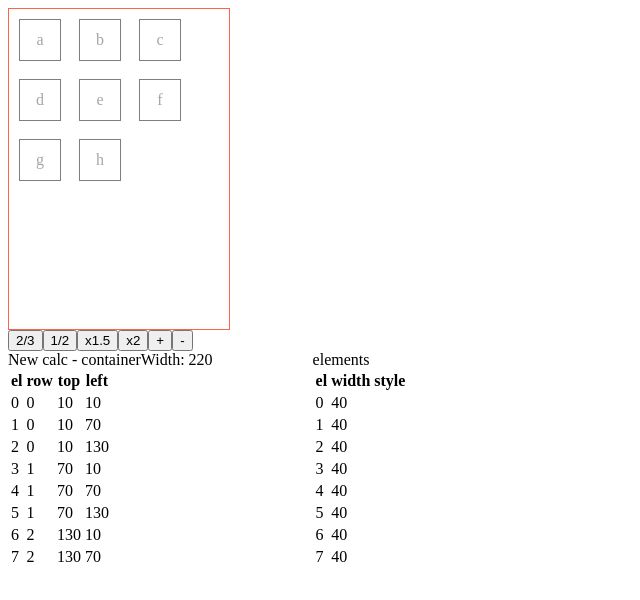
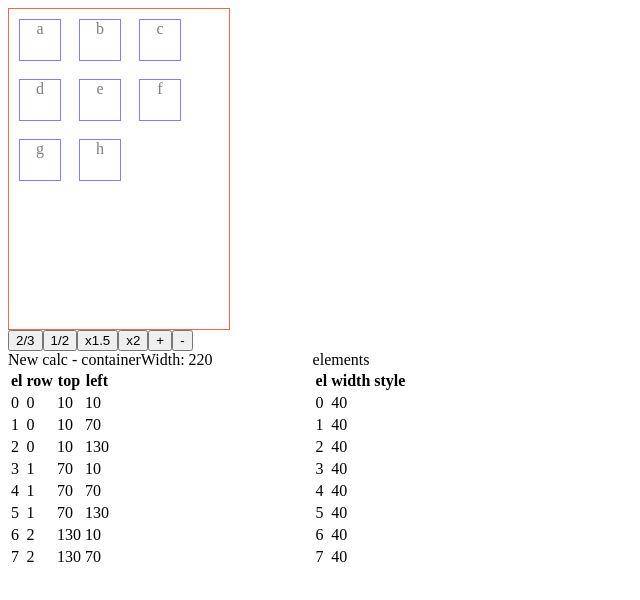
Before and after one commit to mikemajara/react-spring-animated-grid, a React (Create React App) app: page / in a window 1280 px wide. Shown: the top 600 px of the page, without its empty margins (0-640 px from the left). Built offline with nearby package versions, Linux system fonts and the light colour scheme.

Commit message:
first working POC

```diff
--- a/src/App.js
+++ /dev/null
@@ -1,27 +0,0 @@
-import React from "react";
-import Grid from './GridComponent'
-import Item from './ItemComponent'
-
-
-// FIXME -- There is a weird behavior because of bigger boxes than the
-// container width. which makes the grid behave weirdly. Maybe if boxes
-// are wider than container width we always need to jump line.
-export default function App() {
-  return (
-    <div>
-      <Grid>
-        { ["a","b","c","d","e","f","g","h"].map(e =>
-            <Item
-              style={{
-                width: 40,
-                height: 40,
-              }}
-            >
-              {e}
-            </Item>
-          )
-        }
-      </Grid>
-    </div>
-  );
-}
--- /dev/null
+++ b/src/App.tsx
@@ -0,0 +1,53 @@
+import React, { useState } from "react";
+import Grid from './GridComponent'
+import {defaultItemWidth} from './helpers'
+
+export default function App() {
+
+  const toggleItemWidth = (key: string) => {
+    const idx = elements.findIndex(e => e.key === key)
+    if (idx >= 0){
+      elements[idx].size[1](
+        elements[idx].size[0] === defaultItemWidth
+          ? defaultItemWidth * ((Math.floor(Math.random() * 10) % 3) + 2)
+          : defaultItemWidth
+      )
+    }
+  }
+
+  const elements = [
+    { key: "a", size: useState(40) },
+    { key: "b", size: useState(40) },
+    { key: "c", size: useState(40) },
+    { key: "d", size: useState(40) },
+    { key: "e", size: useState(40) },
+    { key: "f", size: useState(40) },
+    { key: "g", size: useState(40) },
+    { key: "h", size: useState(40) },
+  ]
+
+  return (
+    <div>
+      <Grid>
+        { elements.map(item =>
+            <div
+              key={item.key}
+              style={{
+                width: item.size[0],
+                height: 40,
+                border: "1px solid blue",
+                display: "flex",
+                justifyContent: "center"
+              }}
+              onClick={() => {
+                toggleItemWidth(item.key);
+              }}
+            >
+              {item.key}
+            </div>
+          )
+        }
+      </Grid>
+    </div>
+  );
+}
--- a/src/GridComponent.tsx
+++ b/src/GridComponent.tsx
@@ -6,6 +6,7 @@ import React, {
 } from "react";
 // import { useMeasure } from "react-use";
 import { animated, useTransition } from "react-spring";
+import { useMeasure } from "react-use";
 import style from "./grid.module.css";
 import {
   calculateLayout,
@@ -43,15 +44,15 @@ export default function GridComponent(props: any) {
     setContentWidth(contentWidth*factor)
   }
 
-  const toggleItemWidth = (key: string) => {
-    const idx = elements.current.findIndex(e => e.key === key)
-    if (idx >= 0){
-      elements.current[idx].width =
-      elements.current[idx].width === defaultItemWidth
-        ? defaultItemWidth * ((Math.floor(Math.random() * 10) % 3) + 2)
-        : defaultItemWidth
-    }
-  }
+  // const toggleItemWidth = (key: string) => {
+  //   const idx = elements.current.findIndex(e => e.key === key)
+  //   if (idx >= 0){
+  //     elements.current[idx].width =
+  //     elements.current[idx].width === defaultItemWidth
+  //       ? defaultItemWidth * ((Math.floor(Math.random() * 10) % 3) + 2)
+  //       : defaultItemWidth
+  //   }
+  // }
 
   const [clicked, setClicked] = useState(false)
 
@@ -66,11 +67,17 @@ export default function GridComponent(props: any) {
     new Array(elements.current.length)
   )
 
+  const refMeasures = props.children.map(() => {
+    // eslint-disable-next-line react-hooks/rules-of-hooks
+    const [size, {width, height}] = useMeasure()
+    return {size, width, height}
+  })
+
   const gridItems = useMemo(() => {
     console.log(`passing through memo`)
 
     calculateLayout(
-      elements.current,
+      props.children,
       defaultMarginTop,
       defaultMarginRight,
       defaultMarginBottom,
@@ -83,18 +90,18 @@ export default function GridComponent(props: any) {
       }
     })
 
-    let gridItemsCalcs = elements.current.map((item, i) => {
+    let gridItemsCalcs = props.children.map((item: React.ReactElement, i: number) => {
       return {
         ...item,
         top: positions.current[i].top,
         left: positions.current[i].left,
-        width: item.width
+        width: refMeasures[i].width
       }
     })
     return gridItemsCalcs
     // FIXME - Mutating the reference elements.current does not trigger the Memo
     // I need to find the way around triggering this with a clicked flag.
-  }, [contentWidth, clicked])
+  }, [contentWidth, refMeasures.map((e:any) => e.width), clicked])
 
 
 
@@ -104,6 +111,12 @@ export default function GridComponent(props: any) {
     update: ({top, left, width}) => ({top, left, width, opacity: .5}),
     // config: { mass: 5, tension: 500, friction: 200 },
   })
+  // const transitions = useTransition(gridItems, el => el.key, {
+  //   from: ({top, left}) => ({top, left, opacity: 0}),
+  //   enter: ({top, left}) => ({top, left, opacity: .5}),
+  //   update: ({top, left}) => ({top, left, opacity: .5}),
+  //   // config: { mass: 5, tension: 500, friction: 200 },
+  // })
 
   return (
     <div>
@@ -118,29 +131,24 @@ export default function GridComponent(props: any) {
             return (
             <animated.div
               key={item.key}
-              className={style.gridItem}
+              // className={style.gridItem}
               style={{
+                position: "absolute",
                 width,
-                height: defaultItemHeight,
-                // transform: xy.interpolate((x, y) => `translate3d(${y}px,${x}px, 0px)`),
+                height: refMeasures[i].height,
                 top: top?.interpolate(top => `${top}px`),
                 left: left?.interpolate(left => `${left}px`),
                 ...rest
               }}
-              onClick={() => {
-                toggleItemWidth(item.key);
-                setClicked(!clicked)
-              }}
             >
-              {props.children[i]}
-              {/* <animated.div style={{
-                ...item.style,
-                display: "flex", flexDirection: "column", justifyContent: "center",
-                opacity: 0.7,
-                height: "inherit",
-              }}>
-                {item.key}
-              </animated.div> */}
+              {
+                React.cloneElement(
+                  props.children[i],
+                  {
+                    ref: refMeasures[i].size
+                  }
+                )
+              }
             </animated.div>)
           })}
       </animated.div>
--- a/src/ItemComponent.tsx
+++ b/src/ItemComponent.tsx
@@ -36,7 +36,6 @@ export default function ItemComponent(props: any) {
   // }
 
   // const [clicked, setClicked] = useState(false)
-
   return (
     <div
       // className={style.gridItem}
--- a/src/helpers.ts
+++ b/src/helpers.ts
@@ -8,8 +8,13 @@ export const defaultMarginBottom = 10;
 export const defaultItemHeight = 40;
 export const defaultItemWidth = 40;
 
+interface ReactNodeWithSize<T extends React.ReactNode>{
+  width: number,
+  height: number,
+}
+
 export const calculateLayout = (
-  elements: Item[],
+  elements: React.ReactElement[],
   marginTop: number,
   marginRight: number,
   marginBottom: number,
@@ -31,8 +36,14 @@ export const calculateLayout = (
 
   const positions: Position[] = []
 
+  // console.log(`children:`)
+  // elements.map(e => {
+  //   console.log(e)
+  // })
+
   elements.forEach((e, i) => {
-    const necessarySpaceX = marginLeft + e.width + marginRight
+    const elementWidth = e.props.style.width
+    const necessarySpaceX = marginLeft + elementWidth + marginRight
     if (
       // FIXME -- There is a weird behavior because of bigger boxes than the
       // container width. which makes the grid behave weirdly. Maybe if boxes
```
